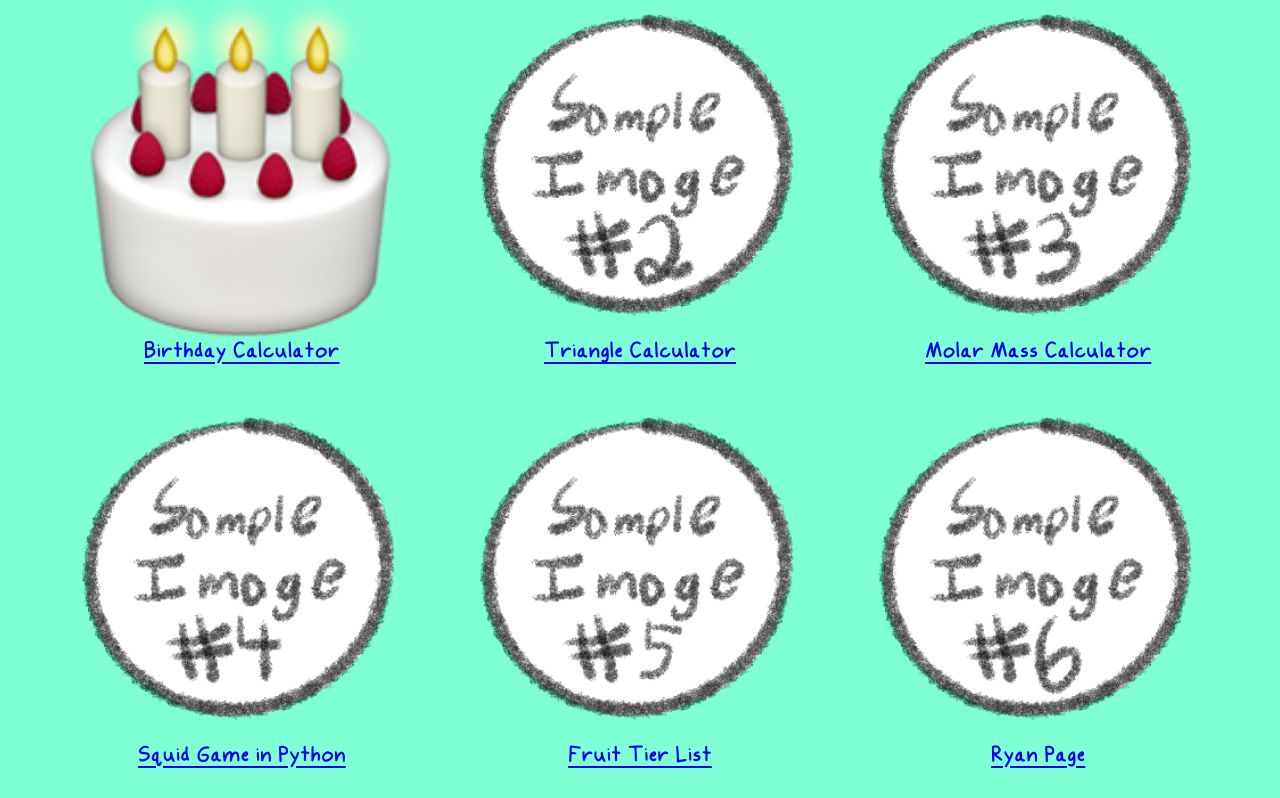
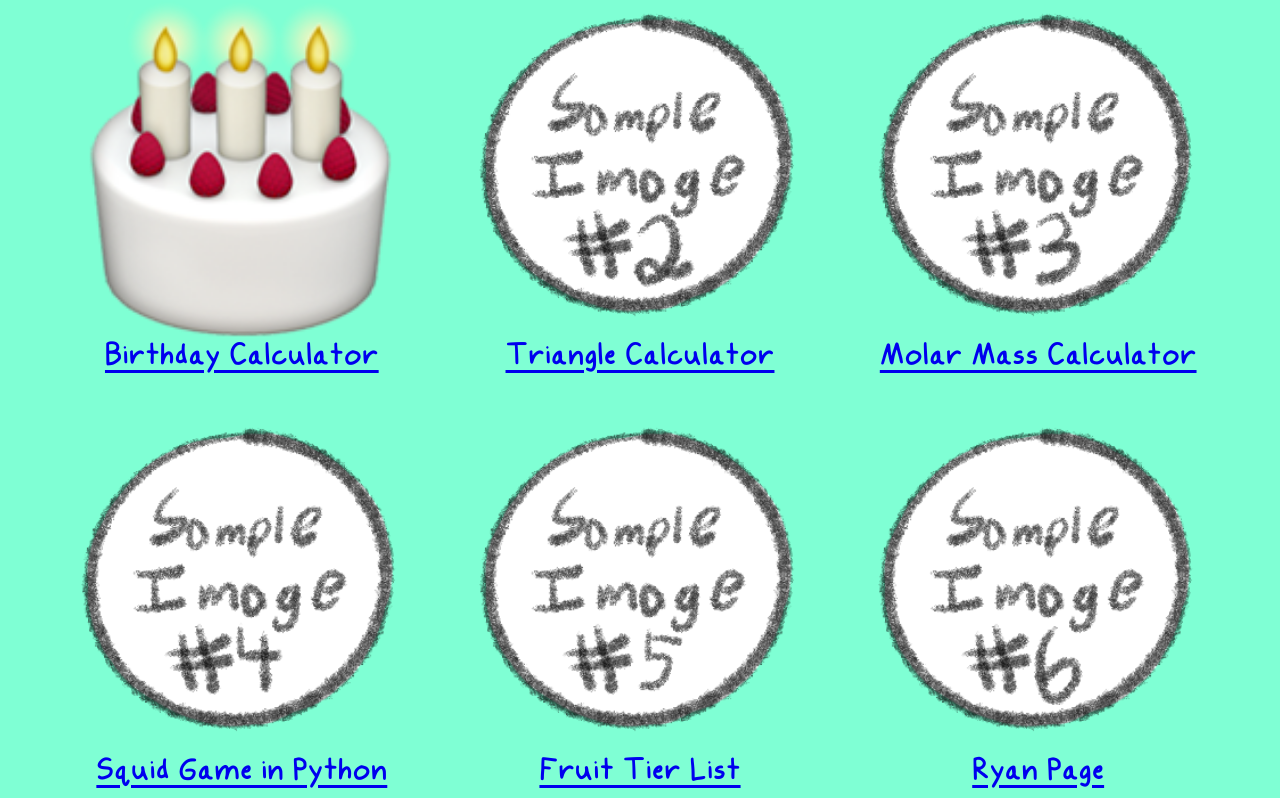
Before and after one commit to isaiahzimmerman/risaiah, a PHP site: page / in a window 1280 px wide. Shown: the part 146-944 px from the top of the page. Before the commit the page ends 914 px from the top, so only its background shows below. Run offline with PHP 8.4, Linux system fonts and the light colour scheme.

Commit message:
Update interface.css

```diff
--- a/interface.css
+++ b/interface.css
@@ -32,7 +32,7 @@ img {
 .caption {
     /* Make the caption a block so it occupies its own line. */
     display: block;
-    font-size: 25;
+    font-size: 35;
     font-family: isaiahFont;
 }
 
```
